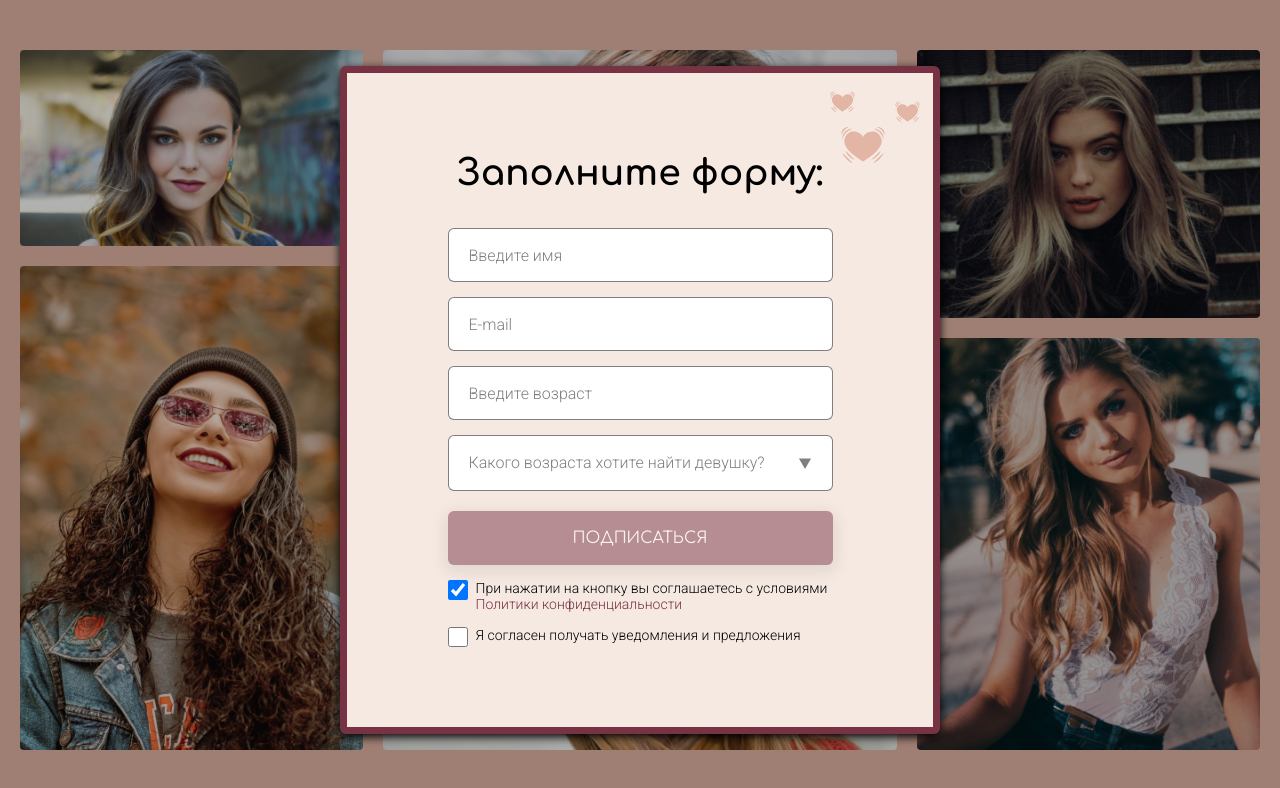
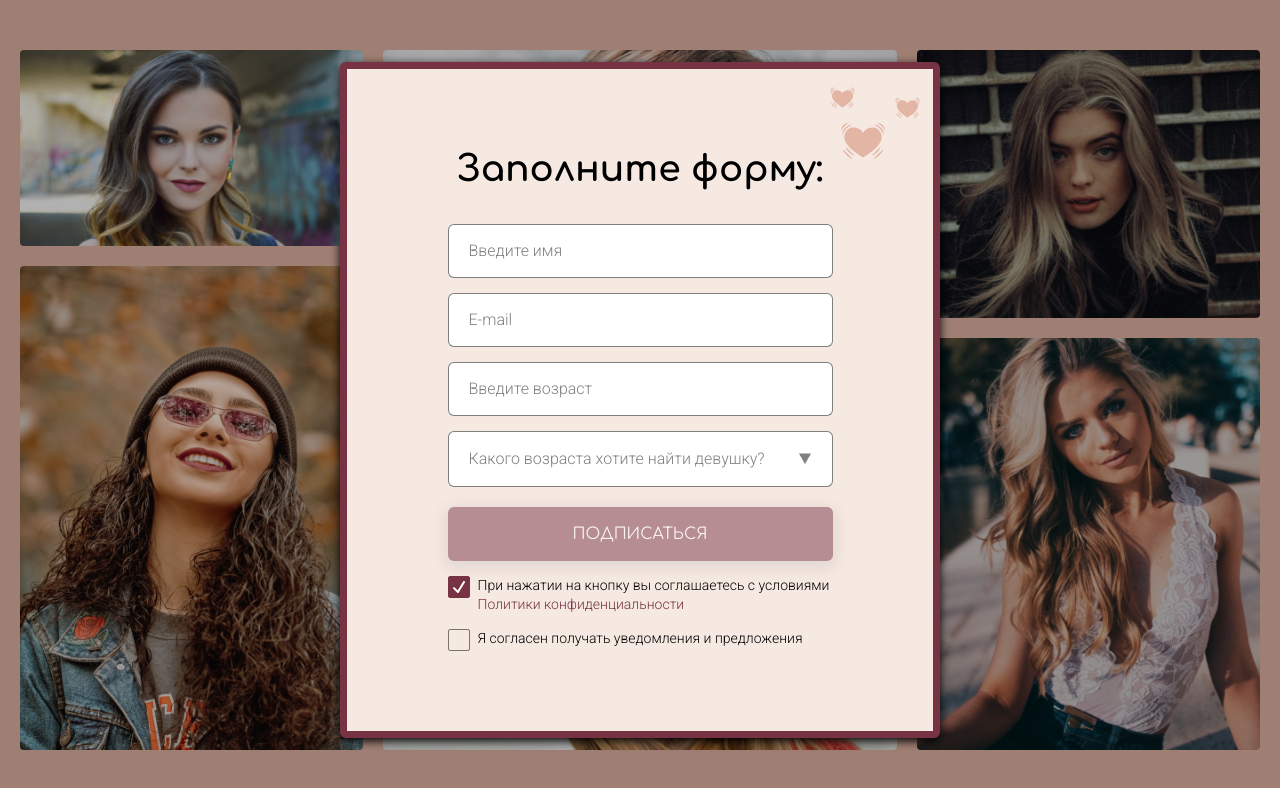
Before and after one commit to mrdimemes/meeting-website, a React (Create React App) app: page / in a window 1280 px wide. Shown: the top 788 px of the page. Built offline with nearby package versions, Linux system fonts and the light colour scheme.

Commit message:
custom checkboxes for Form component

```diff
--- a/src/components/Form.jsx
+++ b/src/components/Form.jsx
@@ -11,6 +11,8 @@ function Form({ targetArray }) {
   const [age, setAge] = React.useState("");
   const [activeTarget, setActiveTarget] = React.useState(null);
   const [isTargetPopupOpen, setIsTargetPopupOpen] = React.useState(false);
+  const [isPolicyAccepted, setIsPolicyAccepted] = React.useState(true);
+  const [isMailingAccepted, setIsMailingAccepted] = React.useState(false);
 
   const handleNameChange = (event) => {
     setName(event.target.value);
@@ -27,6 +29,14 @@ function Form({ targetArray }) {
 
   const handlePopup = () => {
     setIsTargetPopupOpen(!isTargetPopupOpen);
+  }
+
+  const handlePolicyCheckbox = () => {
+    setIsPolicyAccepted(!isPolicyAccepted);
+  }
+
+  const handleMailingCheckbox = () => {
+    setIsMailingAccepted(!isMailingAccepted);
   }
 
   const renderActiveTarget = () => {
@@ -77,6 +87,8 @@ function Form({ targetArray }) {
         onChange={handleAgeChange}
       />
       <input name="lang" type="hidden" value={language} />
+      <input name="policy" type="hidden" value={isPolicyAccepted} />
+      <input name="mailing" type="hidden" value={isMailingAccepted} />
       <input
         name="target"
         type="hidden"
@@ -127,32 +139,34 @@ function Form({ targetArray }) {
         className="Form__button"
         type="submit"
         theme="main"
-        disabled={age && name && activeTarget && email ? false : true}
+        disabled={age && name && activeTarget && email && isPolicyAccepted ? false : true}
         children="Подписаться"
       />
       <div className="Form__checkbox-wrapper">
-        <input
-          className="Form__checkbox"
-          name="policy"
-          type="checkbox"
-          required
-          defaultChecked
+        <div
+          className={classNames(
+            "Form__checkbox",
+            { "Form__checkbox_checked": isPolicyAccepted }
+          )}
+          onClick={handlePolicyCheckbox}
         />
-        <label className="Form__checkbox-label" htmlFor="policy">
+        <p className="Form__checkbox-label">
           При нажатии на кнопку вы соглашаетесь
           с условиями <a href="/policy">Политики конфиденциальности</a>
-        </label>
+        </p>
       </div>
 
       <div className="Form__checkbox-wrapper">
-        <input
-          className="Form__checkbox"
-          name="mailing"
-          type="checkbox"
+        <div
+          className={classNames(
+            "Form__checkbox",
+            { "Form__checkbox_checked": isMailingAccepted }
+          )}
+          onClick={handleMailingCheckbox}
         />
-        <label className="Form__checkbox-label" htmlFor="mailing">
+        <p className="Form__checkbox-label">
           Я согласен получать уведомления и предложения
-        </label>
+        </p>
       </div>
 
     </form >
--- a/src/styles/scss/components/Form.scss
+++ b/src/styles/scss/components/Form.scss
@@ -1,6 +1,5 @@
 @use "../foundations/colors";
 @use "../foundations/mixins";
-
 
 .Form {
   width: 385px;
@@ -128,6 +127,16 @@
     margin: 0;
     width: 20px;
     height: 20px;
+    border: 1px solid colors.$inactive-color;
+    border-radius: 2px;
+    cursor: pointer;
+    &_checked {
+      border: 1px solid colors.$interact-color;
+      background-color: colors.$interact-color;
+      background-image: url("../../../assets/images/svg/checkbox.svg");
+      background-repeat: no-repeat;
+      background-position: center;
+    }
   }
   &__checkbox-label {
     font-size: 1.4em;
```
Also changed, not shown: src/assets/images/svg/checkbox.svg (added).
